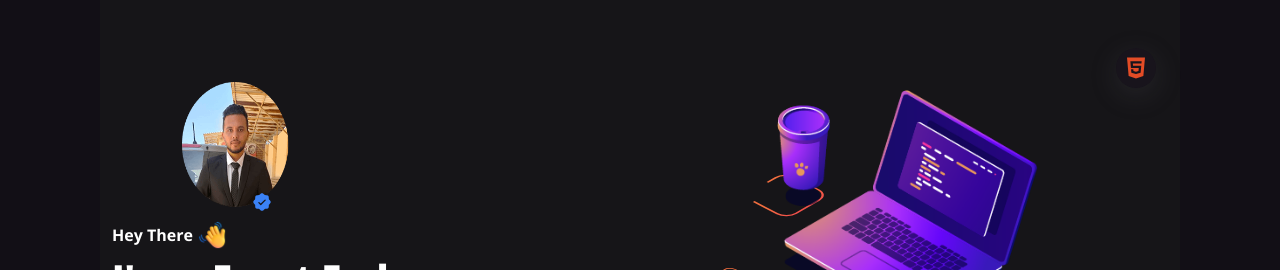
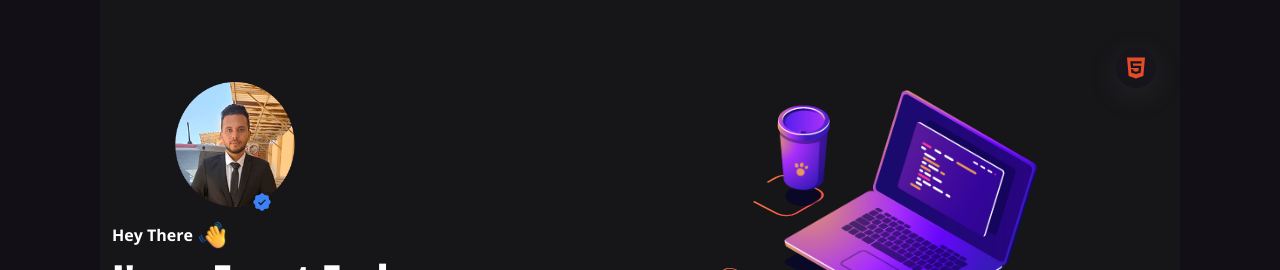
Before and after one commit to fares-ahmedd/my-portfolio, a React (Vite) app: page / in a window 1280 px wide. Shown: the part 209-479 px from the top of the page. Built offline with nearby package versions, Linux system fonts and the light colour scheme.

Commit message:
add fit-content cover to my img

```diff
--- a/src/components/home/AboutMe.tsx
+++ b/src/components/home/AboutMe.tsx
@@ -20,7 +20,7 @@ function AboutMe() {
         <img
           src="/my-img.png"
           alt="Fares Ahmed "
-          className="w-[250px] h-[150px] max-sm:mx-auto "
+          className="w-[250px] h-[150px] max-sm:mx-auto object-cover "
         />
         <PiSealCheckFill className="text-blue-500 text-xl absolute right-[45%] sm:right-0 sm:left-[140px] bottom-2" />
       </div>
```
